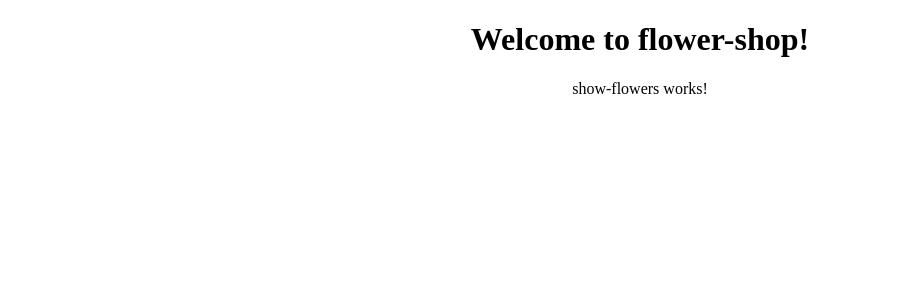
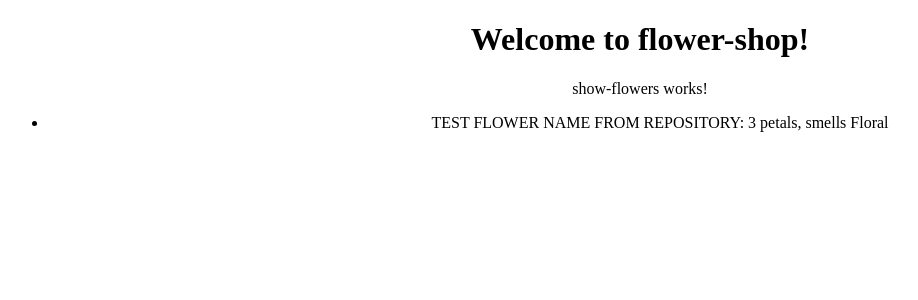
Before and after one commit to tommywilczek/flower-shop, an Angular app: page / in a window 1280 px wide. Shown: the top 300 px of the page, without its empty margins (0-918 px from the left). Built offline with nearby package versions, Linux system fonts and the light colour scheme.

Commit message:
show-flowers component displays the names, petals, and scents of all flowers

```diff
--- a/src/app/show-flowers/show-flowers.component.html
+++ b/src/app/show-flowers/show-flowers.component.html
@@ -1,6 +1,6 @@
 <p>
   show-flowers works!
 </p>
-<!-- <ul *ngFor="let flower of flowers">
-  <li>{{flower.name}}</li>
-</ul> -->
+<ul *ngFor="let flower of flowers">
+  <li>{{flower.name}}: {{flower.petals}} petals, smells {{flower.scent}}</li>
+</ul>
--- a/src/app/show-flowers/show-flowers.component.ts
+++ b/src/app/show-flowers/show-flowers.component.ts
@@ -25,7 +25,6 @@ export class ShowFlowersComponent implements OnInit {
     this.flowerService.getAllFlowers().subscribe(flowers => {
       this.flowers = flowers;
     });
-    // this.flowers = [{ name: 'Orchid', inStock: true, petals: 3, scent: 'Floral' }];
   }
 
 }
--- a/src/repositories/flower.repository.ts
+++ b/src/repositories/flower.repository.ts
@@ -3,6 +3,6 @@ import { RawFlower } from 'src/models/raw-flower.model';
 
 export class FlowerRepository {
   public getRawFlowers(): Observable<RawFlower[]> {
-    return of([{ flowerName: 'ROSE', isInStock: true, numberOfPetals: 3, flowerScent: 'Floral' }]);
+    return of([{ flowerName: 'TEST FLOWER NAME FROM REPOSITORY', isInStock: true, numberOfPetals: 3, flowerScent: 'Floral' }]);
   }
 }
```
Also changed, not shown: 1 other file (tests, documents, lock files or other folders).
